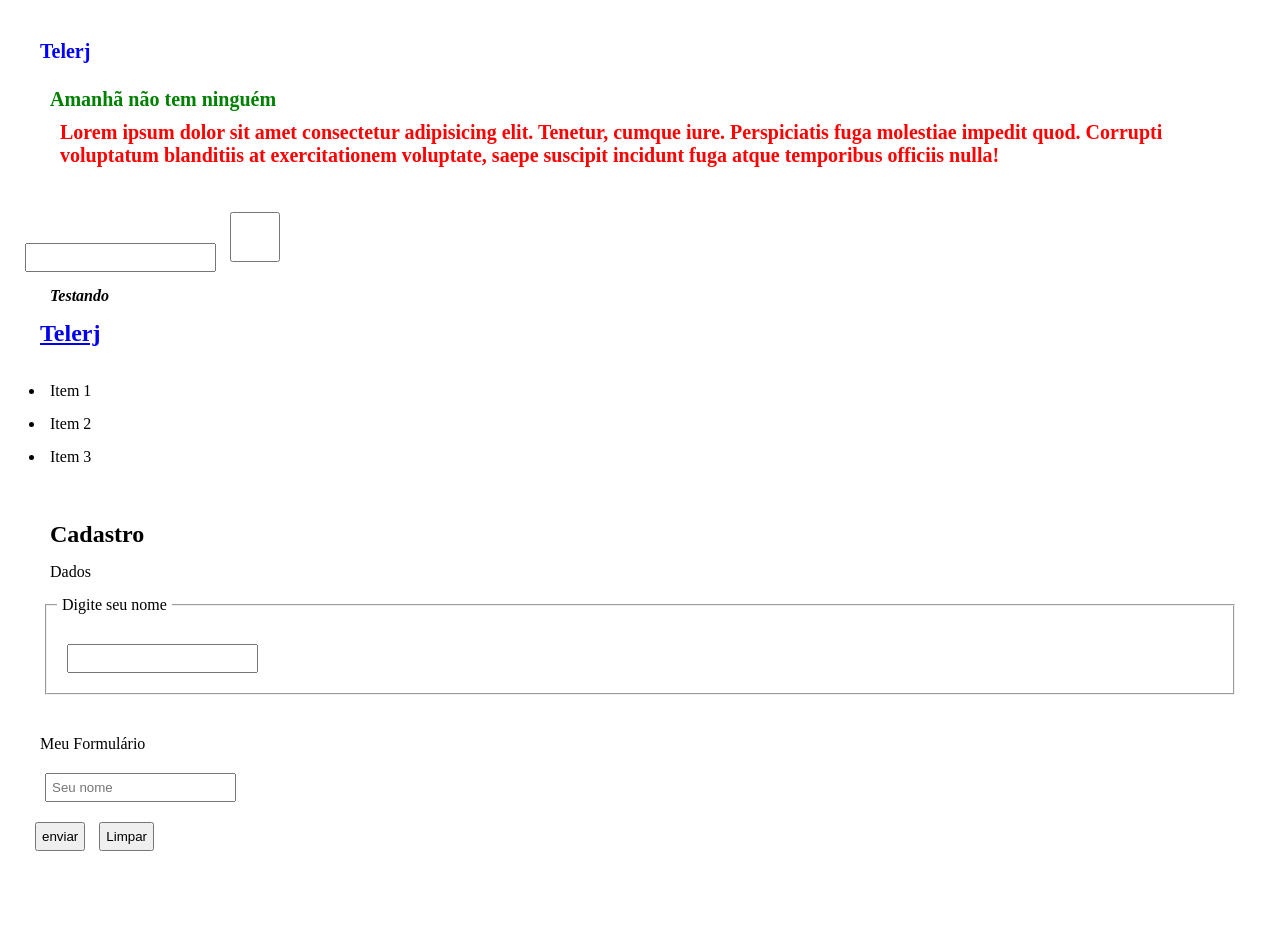
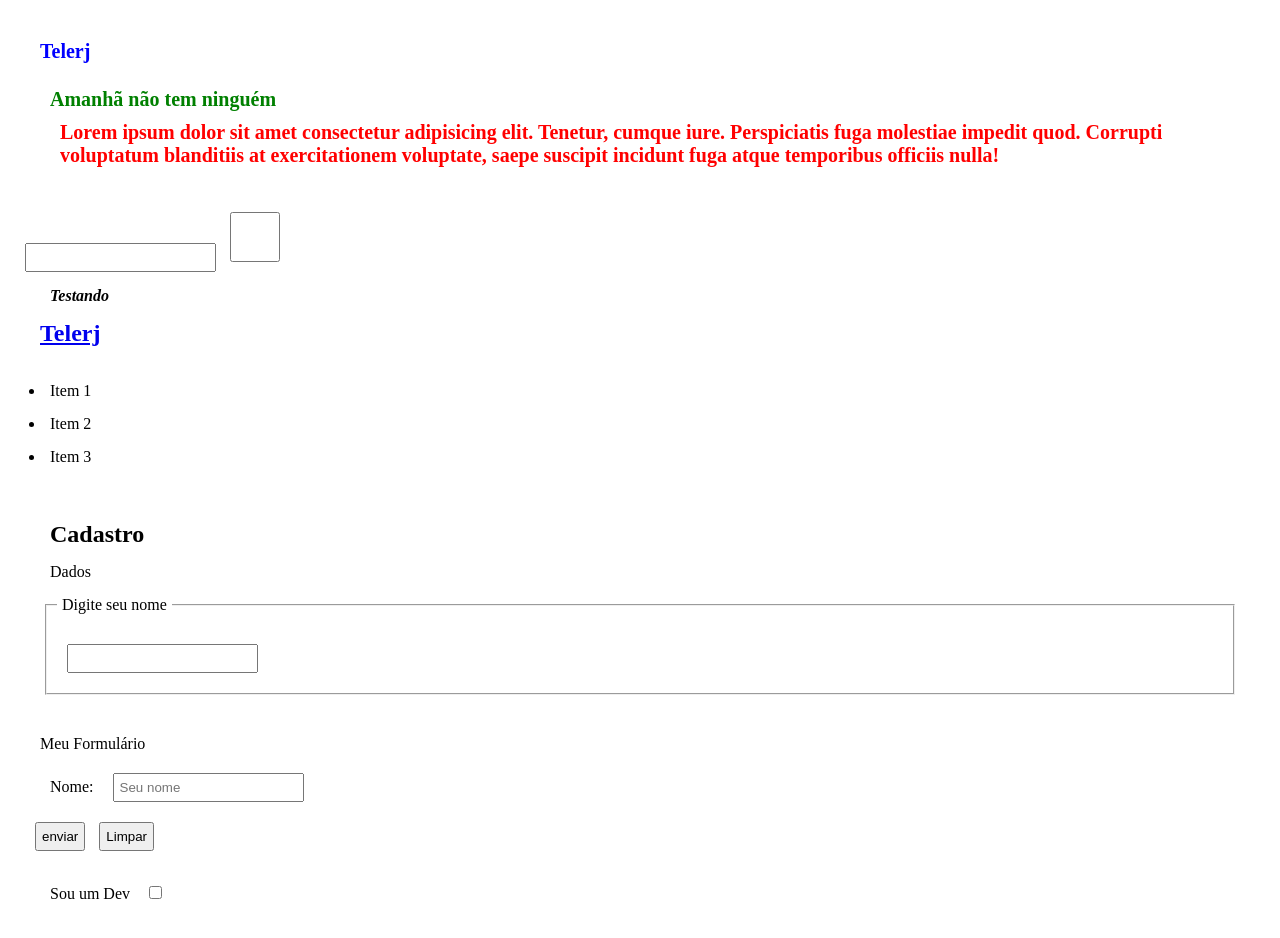
Before and after one commit to Fernacam/HTML-CSS, a plain HTML site: page HTML-CSS/index.html in a window 1280 px wide. Before the commit the page ends 886 px from the top, so only its background shows below. Drawn offline with Linux system fonts and the light colour scheme.

Commit message:
Página lab1 html css

```diff
--- a/HTML-CSS/assets/css/styles.css
+++ b/HTML-CSS/assets/css/styles.css
@@ -53,3 +53,9 @@ input:focus {
     box-shadow: 0 0 20px rgba(0, 0, 0, 1);
     cursor: not-allowed;
 }
+
+/*   muda o cursor e coloca a tag nome em cima do formulario
+label {
+    cursor: pointer;
+    display: block;
+}   */
--- a/HTML-CSS/index.html
+++ b/HTML-CSS/index.html
@@ -58,9 +58,22 @@
                 <!--formulário com botão tipo submit e botão reset-->
     <form action="#" method="get" target="_blank" autocomplete="off">
         <p>Meu Formulário</p>
-        <p><input type="text" id="nome" name="nome" placeholder="Seu nome"></p>
+        <p>
+            <label for="nome">Nome:</label>
+            <input type="text" id="nome" name="nome" placeholder="Seu nome">
+        </p>
         <button type="submit">enviar</button>
         <button type="reset">Limpar</button>
+    </form>
+
+    <!--botao tipo check, manda info para backend-->
+    <form action="#" method="get">
+        <p>
+            <label for="dev">Sou um Dev</label>
+            <input type="checkbox" id="dev" name="=dev" value="sim">
+        </p>
+
+
     </form>
 
 
```
